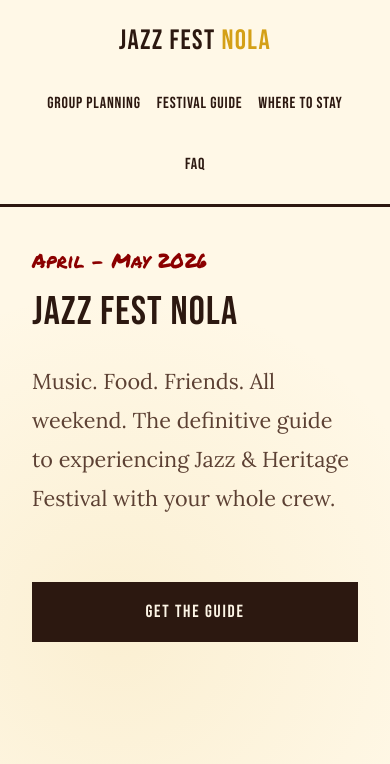
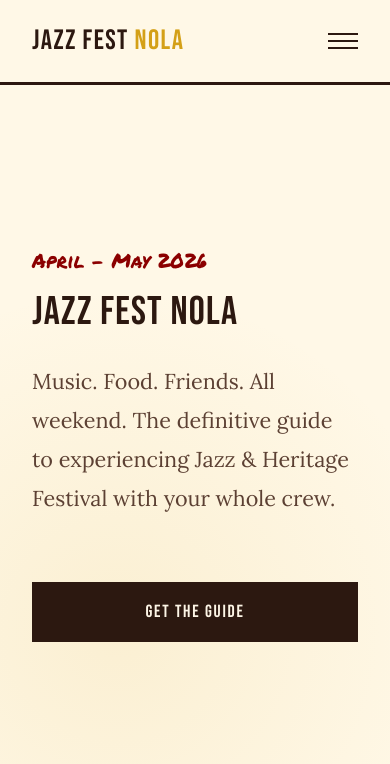
Before and after one commit to sjworth-dev/jazzfestnola, a Jekyll site: the page built from index.html, in a window 390 px wide and 900 px high. Shown: the top 764 px of the window. Built offline with Jekyll 4.4.1, drawn with Linux system fonts in a browser that asks for light colours.

Commit message:
Add mobile hamburger menu navigation
- Added mobile menu toggle button with animated hamburger icon
- Implemented full-screen mobile navigation overlay
- Added JavaScript for toggle functionality
- Menu auto-closes when clicking nav links

Co-Authored-By: Claude Opus 4.5 <noreply@anthropic.com>

```diff
--- a/_includes/header.html
+++ b/_includes/header.html
@@ -1,6 +1,11 @@
 <header class="site-header">
   <div class="header-inner">
     <a href="{{ '/' | relative_url }}" class="logo">JAZZ FEST <span>NOLA</span></a>
+    <button class="mobile-menu-toggle" aria-label="Toggle menu">
+      <span></span>
+      <span></span>
+      <span></span>
+    </button>
     <nav class="main-nav">
       <a href="{{ '/guides/group-planning/' | relative_url }}">Group Planning</a>
       <a href="{{ '/guides/festival-guide/' | relative_url }}">Festival Guide</a>
--- a/assets/css/style.css
+++ b/assets/css/style.css
@@ -561,6 +561,41 @@ section {
   }
 }
 
+/* Mobile Menu Toggle */
+.mobile-menu-toggle {
+  display: none;
+  flex-direction: column;
+  justify-content: center;
+  gap: 5px;
+  width: 30px;
+  height: 30px;
+  background: none;
+  border: none;
+  cursor: pointer;
+  padding: 0;
+  z-index: 1001;
+}
+
+.mobile-menu-toggle span {
+  display: block;
+  width: 100%;
+  height: 2px;
+  background: var(--color-brown);
+  transition: all 0.3s ease;
+}
+
+.mobile-menu-toggle.active span:nth-child(1) {
+  transform: rotate(45deg) translate(5px, 5px);
+}
+
+.mobile-menu-toggle.active span:nth-child(2) {
+  opacity: 0;
+}
+
+.mobile-menu-toggle.active span:nth-child(3) {
+  transform: rotate(-45deg) translate(5px, -5px);
+}
+
 @media (max-width: 768px) {
   h1, .hero h1 {
     font-size: 3.5rem;
@@ -570,15 +605,37 @@ section {
     font-size: 2.25rem;
   }
 
+  .mobile-menu-toggle {
+    display: flex;
+  }
+
   .header-inner {
-    flex-direction: column;
-    gap: var(--spacing-sm);
+    flex-direction: row;
+    justify-content: space-between;
   }
 
   .main-nav {
-    gap: var(--spacing-sm);
-    flex-wrap: wrap;
+    position: fixed;
+    top: 0;
+    left: 0;
+    right: 0;
+    bottom: 0;
+    background: var(--color-background);
+    flex-direction: column;
     justify-content: center;
+    align-items: center;
+    gap: var(--spacing-md);
+    transform: translateX(100%);
+    transition: transform 0.3s ease;
+    z-index: 1000;
+  }
+
+  .main-nav.active {
+    transform: translateX(0);
+  }
+
+  .main-nav a {
+    font-size: 1.5rem;
   }
 
   .footer-inner {
```
Also changed, not shown: _layouts/default.html (+20 -0 lines).
